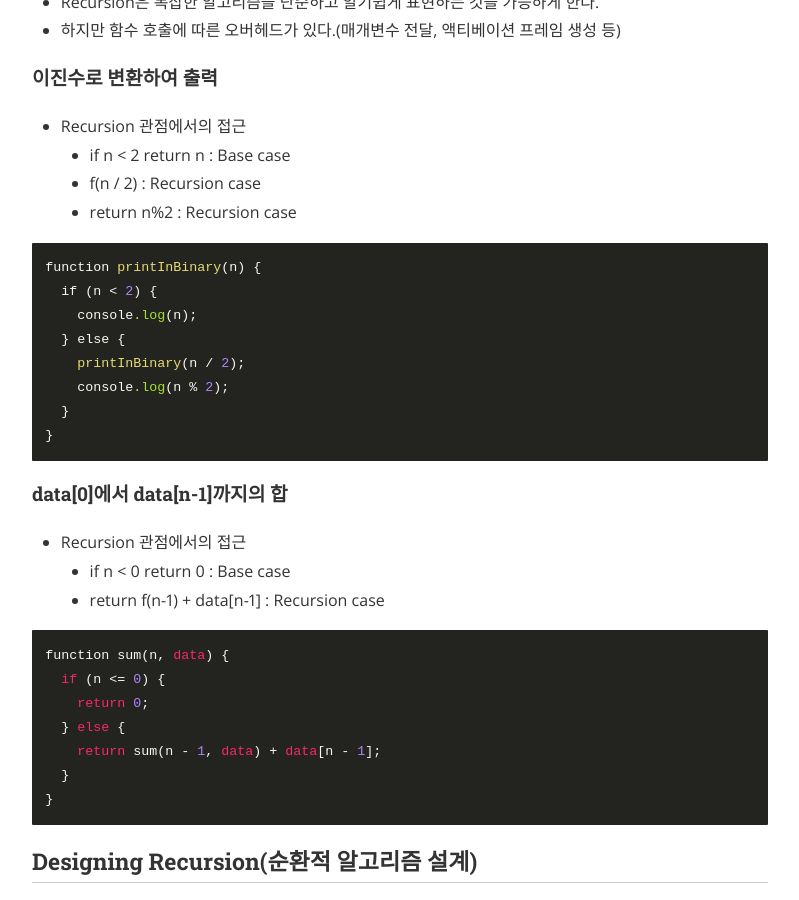
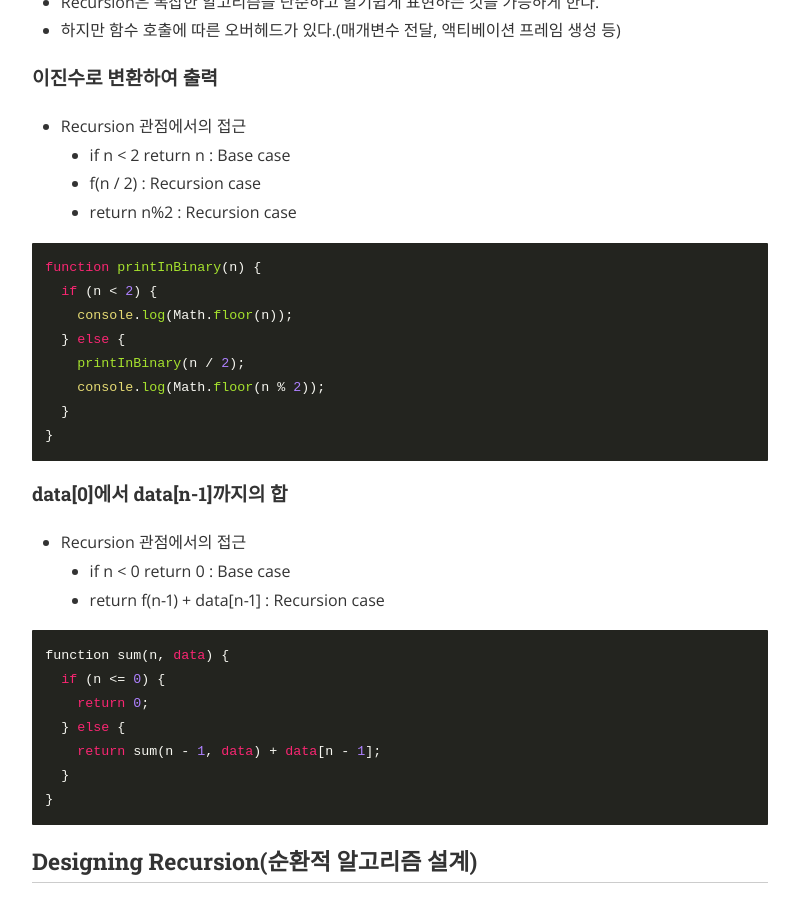
Before and after one commit to iamsjy17/iamsjy17.github.io, a Jekyll site: the page built from _posts/2019-05-14-recursion1.markdown, in a window 1280 px wide and 900 px high, scrolled down 2158 px. Shown: the whole window, without its empty margins (240-1039 px from the left). Built offline with Jekyll 4.4.1, drawn with Linux system fonts in a browser that asks for light colours; nearby versions of some CDN libraries; some web fonts are replaced; comment, search, counter and statistics services are not loaded.

Commit message:
[수정] 진수변환 코드

````diff
--- a/_posts/2019-05-14-recursion1.markdown
+++ b/_posts/2019-05-14-recursion1.markdown
@@ -94,10 +94,10 @@
 ```js
 function printInBinary(n) {
   if (n < 2) {
-    console.log(n);
+    console.log(Math.floor(n));
   } else {
     printInBinary(n / 2);
-    console.log(n % 2);
+    console.log(Math.floor(n % 2));
   }
 }
 ```
````
